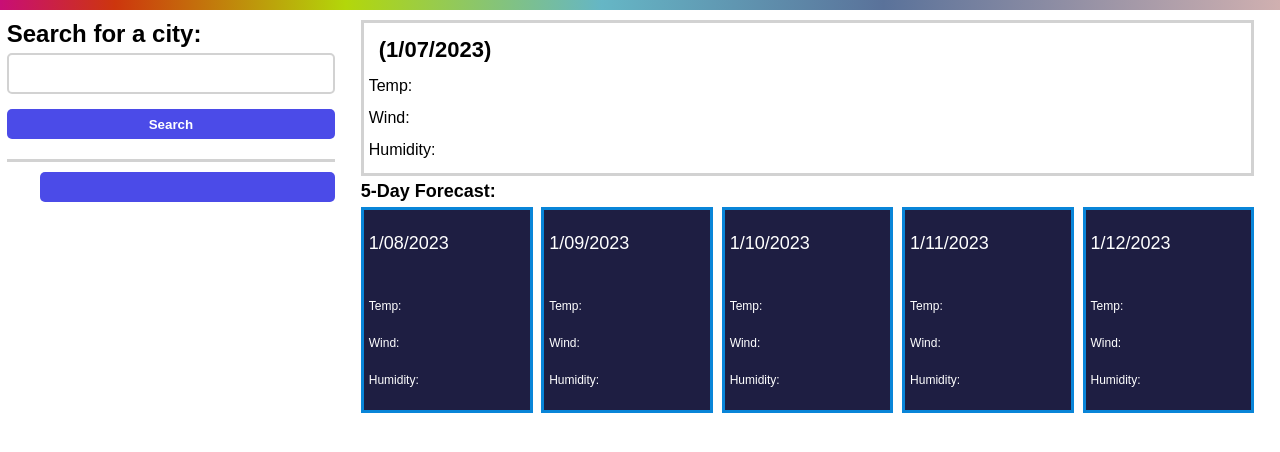
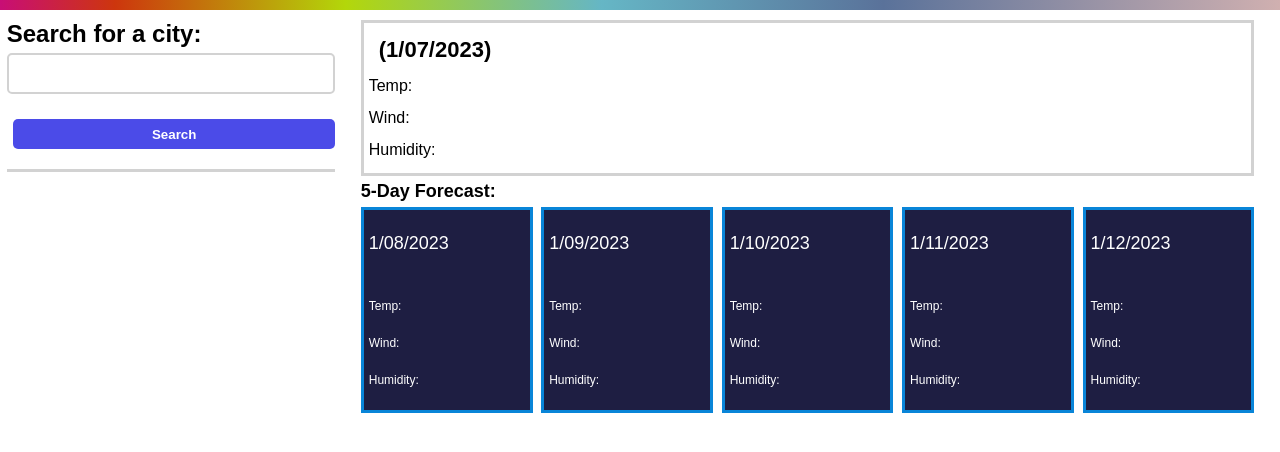
Before and after one commit to tbgolfer86/Module6-Challenge-Weather-Dashboard, a plain HTML site: page index.html in a window 1280 px wide. Shown: the part 90-542 px from the top of the page. Drawn offline with nearby package versions, Linux system fonts and the light colour scheme.

Commit message:
fixed button layout on left side

```diff
--- a/index.html
+++ b/index.html
@@ -18,11 +18,9 @@
             <form class="search-box" id="search-box">
                 <label for="search">Search for a city:</label>
                 <input type="text" id="city" name="city">
-                <input type="submit" class="form-button" value="Search">
+                <input type="submit" class="button" value="Search">
             </form>
-            <ul>
-                <li class="button" id="searched-cities"></li>
-            </ul>
+            <div class="searched-cities" id="searched-cities"></div>
         </div>
 
         <div class="right-side">
--- a/script.js
+++ b/script.js
@@ -119,13 +119,10 @@ function renderSearchButtons() {
   document.getElementById('searched-cities').innerHTML = '';
 
   for (let i = 0; i < searchedCity.length; i++) {
-    var newSearch = document.createElement('li');
     var newSearchButton = document.createElement('button');
     newSearchButton.textContent = searchedCity[i];
     newSearchButton.classList.add('button');
-    newSearch.classList.add('button');
-    newSearch.appendChild(newSearchButton);
-    document.getElementById('searched-cities').appendChild(newSearch)
+    document.getElementById('searched-cities').appendChild(newSearchButton)
   }
 }
 
--- a/style.css
+++ b/style.css
@@ -57,19 +57,6 @@ body {
     font-size: 22px;
 }
 
-.form-button {
-    height: 30px;
-    background-color: rgb(75, 75, 232);
-    border-style: none;
-    color: white;
-    border-radius: 5px;
-    font-weight: bold;
-}
-
-.form-button:hover {
-    background-color: rgb(52, 52, 154);
-}
-
 .button {
     height: 30px;
     background-color: rgb(75, 75, 232);
@@ -77,12 +64,17 @@ body {
     color: white;
     border-radius: 5px;
     font-weight: bold;
-    text-align: center;
-    list-style: none;
+    margin-top: 10px;
+    margin-left: 2%;
 }
 
 .button:hover {
     background-color: rgb(52, 52, 154);
+}
+
+.searched-cities {
+    display: flex;
+    flex-direction: column;
 }
 
 /* weather section on right side of page */
```
